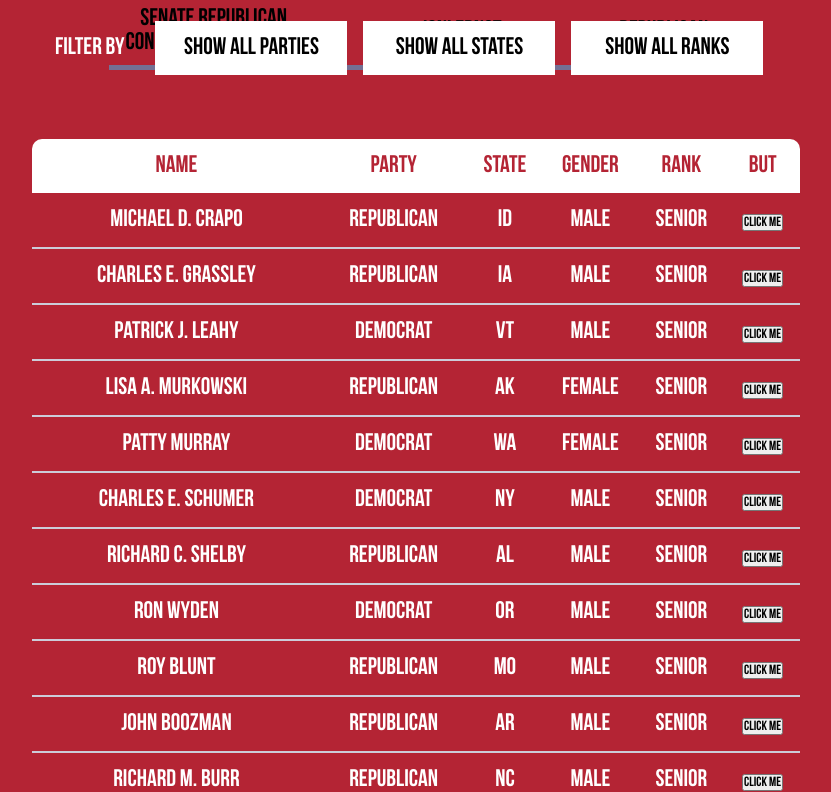
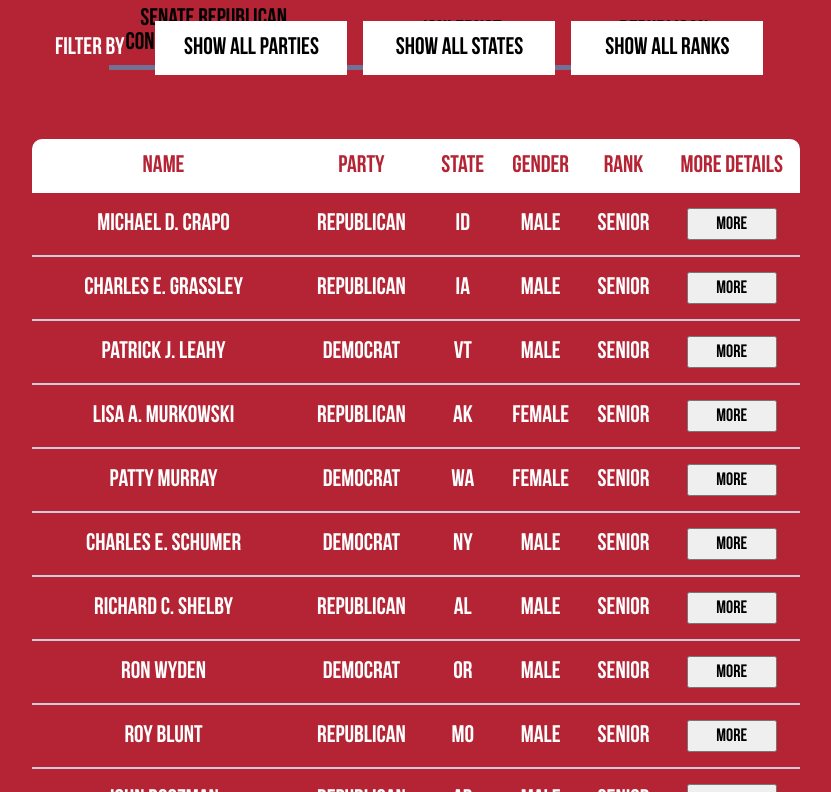
Before and after one commit to tfiroze/US-Senate-Website, a plain HTML site: page index2.html in a window 1280 px wide. Shown: the part 1688-2480 px from the top of the page, without its empty margins (224-1055 px from the left). Drawn offline with Linux system fonts and the light colour scheme.

Commit message:
HTML CSS

```diff
--- a/css/index2.css
+++ b/css/index2.css
@@ -295,6 +295,11 @@ nav ul li a:hover:after{
     color: #B42434;
 }
 
+#view_button {
+    font-size: large;
+    width: 7vw;
+    height: 4vh;
+}
 .default:hover, .menu:hover {
     background-color: #CCCCD9;
     color: #B42434;
--- a/index2.html
+++ b/index2.html
@@ -1,5 +1,5 @@
 <!DOCTYPE html>
-<html>
+<html lang="en">
     <head>
         <link rel="stylesheet" type="text/css" href="css/index2.css">
         <script type="text/javascript" src="scripts/script2.js"></script>
@@ -12,11 +12,6 @@
         <header>
             <nav>
                 <img class="US_Senate_logo" src="images/senate.png" alt="US Senate Logo">
-                <ul>
-                    <li><a href="">Parties</a></li>
-                    <li><a href="">Senates</a></li>
-                </ul>
-            </nav>
             <div id="Title_wrapper">
                 <img src="images/US Senate Logo.png" alt="US Senate Logo">
                 <div id="title">
--- a/scripts/script2.js
+++ b/scripts/script2.js
@@ -74,7 +74,7 @@ function displayJSON(obj) {
 
     }
     leadInfo+= "</tbody></table>";   // Close the table element.
-    seninfo = "<thead><tr><th>Name</th><th>Party</th><th>State</th><th>Gender</th><th>Rank</th><th>but</th></tr></thead><tbody>";
+    seninfo = "<thead><tr><th>Name</th><th>Party</th><th>State</th><th>Gender</th><th>Rank</th><th>More Details</th></tr></thead><tbody>";
     party_list=[];
     state_list=[];
     rank_list=[];
@@ -84,7 +84,7 @@ function displayJSON(obj) {
 
     function add_element(obj, content, key) {
         if (!(key in obj)) {
-            head = "<thead><tr><th>Name</th><th>Party</th><th>State</th><th>Gender</th><th>Rank</th><th>but</th></tr></thead><tbody>"
+            head = "<thead><tr><th>Name</th><th>Party</th><th>State</th><th>Gender</th><th>Rank</th><th>More Details</th></tr></thead><tbody>"
             obj[key] = [head+content]
         }
         else {
@@ -110,7 +110,7 @@ function displayJSON(obj) {
         if (!rank_list.includes(rank)) {
             rank_list.push(rank);
         }
-        html = "<tr><td>"+ name + "</a></td><td>" + par + "</td><td>" + state + "</td><td>"+gend +"</td><td>"+rank+"</td><td>"+ "<button onClick=\"page()\">Click me</button></td></tr>"
+        html = "<tr><td>"+ name + "</a></td><td>" + par + "</td><td>" + state + "</td><td>"+gend +"</td><td>"+rank+"</td><td>"+ "<button id = \"view_button\" onClick=\"page()\">More</button></td></tr>"
         seninfo += html;
         add_element(party_content,html,par);
         add_element(state_content,html,state);
```
